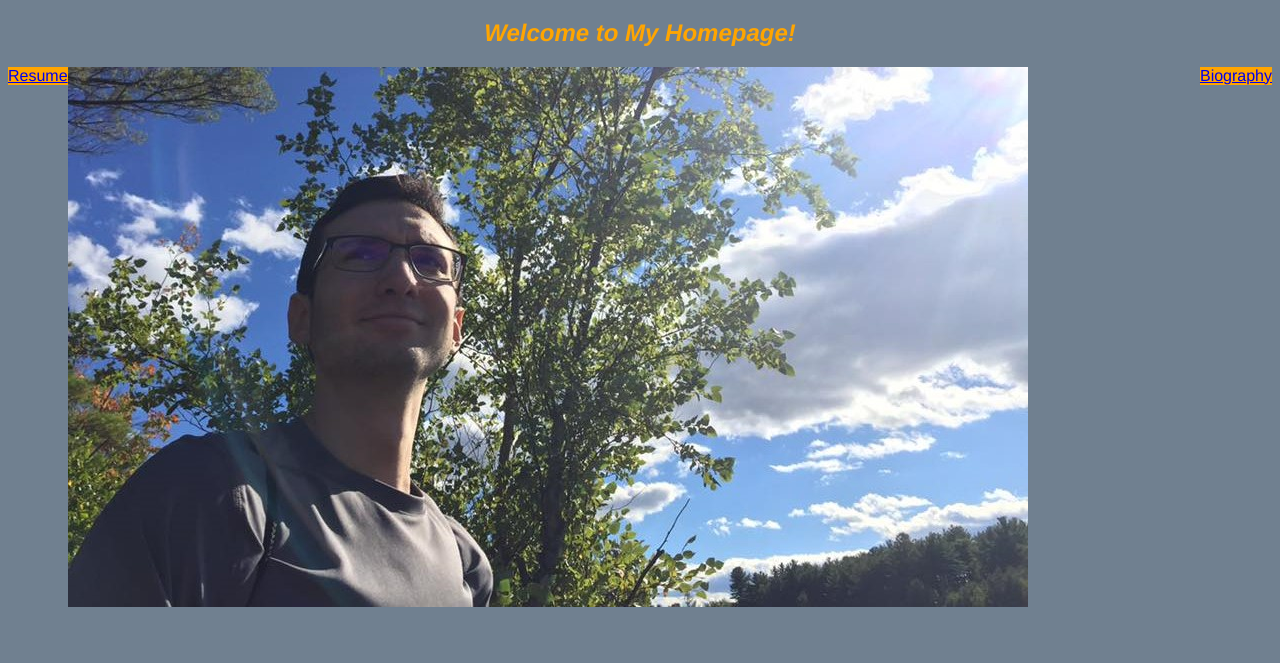
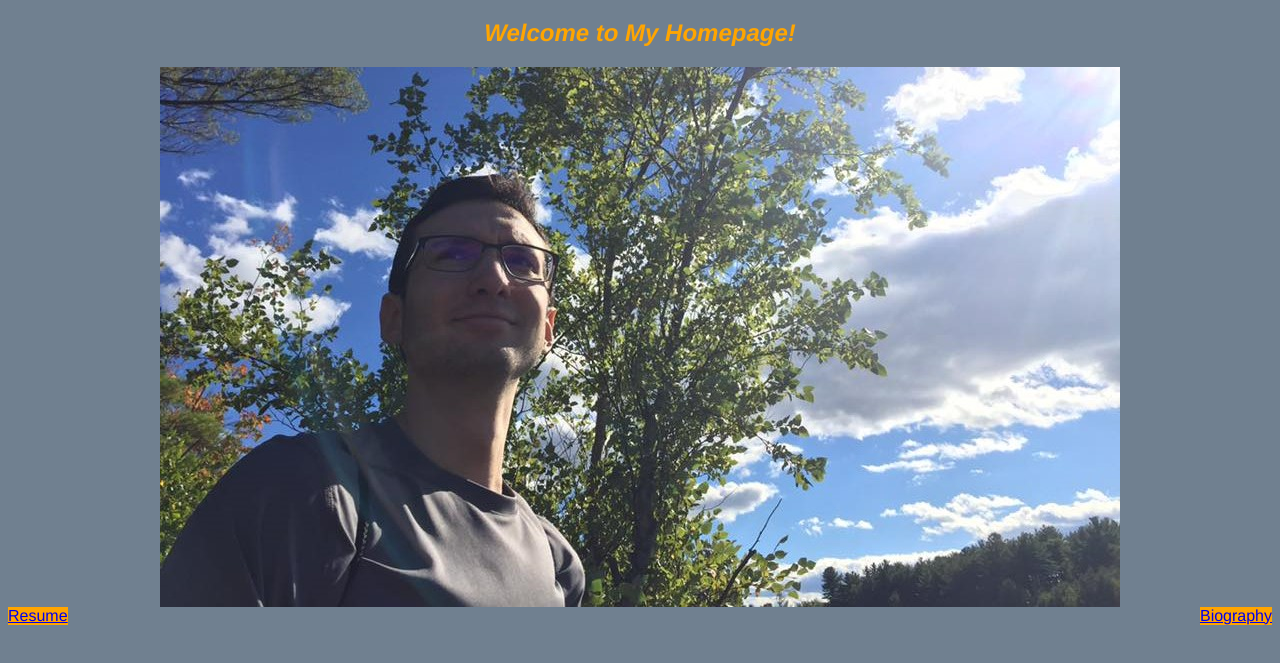
Before and after one commit to mcmorscher/mcmorscher.github.io, a plain HTML site: page index.html in a window 1280 px wide. Shown: the part 61-724 px from the top of the page. Drawn offline with Linux system fonts and the light colour scheme.

Commit message:
Fixed display issue with homepage image positioning

```diff
--- a/general_style.css
+++ b/general_style.css
@@ -33,3 +33,9 @@ p {
 #bio_header {
     color: orange
 }
+
+#pic {
+    display: block;
+    margin-left: auto;
+    margin-right: auto;
+}
--- a/index.html
+++ b/index.html
@@ -11,7 +11,7 @@
 <body>
     <h1>I'm Michael Morscher.</h1>
     <h2>Welcome to My Homepage!</h2>
-    <img src="michael_morscher.jpg" alt="Photo of Michael Morscher"/>
+    <img id="pic" src="michael_morscher.jpg" alt="Photo of Michael Morscher"/>
     <a id="resume_link" href="https://mcmorscher.github.io/resume.html">Resume</a>
     <a id="biography_link" href="https://mcmorscher.github.io/bio.html">Biography</a>
 </body>
```
